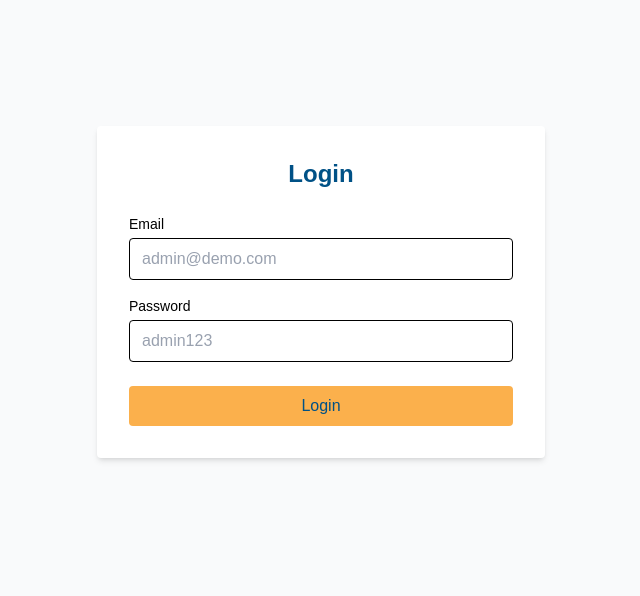
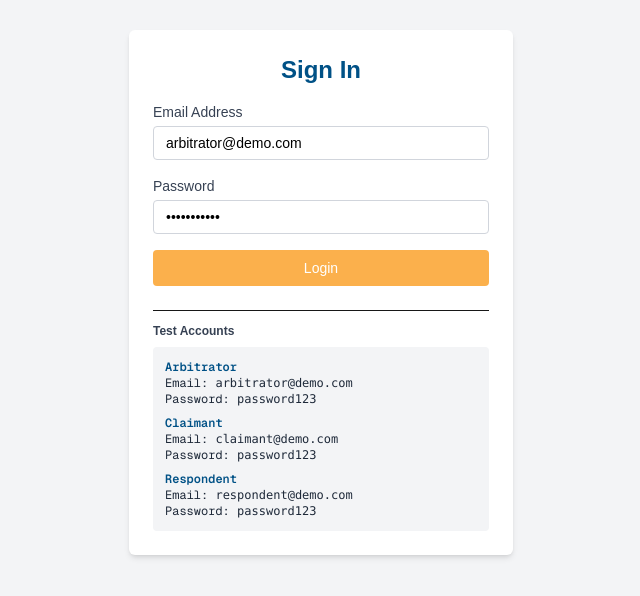
Before and after one commit to akshay0319/arbitration-scheduler, a Next.js app: page /login in a window 1280 px wide. Shown: the part 108-704 px from the top of the page, without its empty margins (319-959 px from the left). Built offline with nearby package versions, Linux system fonts and the light colour scheme.

Commit message:
login and other changes

```diff
--- a/src/app/login/page.tsx
+++ b/src/app/login/page.tsx
@@ -5,14 +5,14 @@ import { useRouter } from "next/navigation";
 
 export default function LoginPage() {
   const router = useRouter();
-  const [email, setEmail] = useState("");
-  const [password, setPassword] = useState("");
+  const [email, setEmail] = useState("arbitrator@demo.com");
+  const [password, setPassword] = useState("password123");
   const [error, setError] = useState("");
 
   const users = [
     {
-      email: "admin@demo.com",
-      password: "admin123",
+      email: "arbitrator@demo.com",
+      password: "password123",
       role: "admin",
     },
     {
@@ -45,51 +45,100 @@ export default function LoginPage() {
   };
 
   return (
-    <div className="min-h-screen flex items-center justify-center bg-gray-50">
-      <div className="bg-white p-8 rounded shadow-md w-full max-w-md">
-        <h2 className="text-2xl font-bold mb-6 text-center text-[#005186]">
-          Login
+    <div className="min-h-screen flex items-center justify-center bg-gray-100 px-2">
+      <div className="bg-white shadow-md rounded-md p-6 w-full max-w-sm">
+        <h2 className="text-2xl font-semibold text-center text-[#005186] mb-4">
+          Sign In
         </h2>
 
         {error && (
-          <div className="mb-4 text-sm text-red-600 bg-red-100 px-3 py-2 rounded border border-red-300">
+          <div
+            className="mb-3 text-sm text-red-600 bg-red-100 px-3 py-2 rounded border border-red-300"
+            role="alert"
+            aria-live="assertive"
+          >
             {error}
           </div>
         )}
 
         <form onSubmit={handleLogin} className="space-y-4">
-          <div className="mb-4">
-            <label className="block text-sm mb-1 text-black">Email</label>
+          <div>
+            <label
+              htmlFor="email"
+              className="block text-sm font-medium text-gray-700 mb-1"
+            >
+              Email Address
+            </label>
             <input
+              id="email"
               type="email"
-              className="w-full px-3 py-2 border rounded text-black placeholder-gray-400"
+              className="w-full px-3 py-1.5 border border-gray-300 rounded focus:outline-none focus:ring-2 focus:ring-[#fbb04c] text-sm text-black"
               value={email}
               onChange={(e) => setEmail(e.target.value)}
-              placeholder="admin@demo.com"
+              placeholder="Enter email"
               required
             />
           </div>
 
-          <div className="mb-6">
-            <label className="block text-sm mb-1 text-black">Password</label>
+          <div>
+            <label
+              htmlFor="password"
+              className="block text-sm font-medium text-gray-700 mb-1"
+            >
+              Password
+            </label>
             <input
+              id="password"
               type="password"
-              className="w-full px-3 py-2 border rounded text-black placeholder-gray-400"
+              className="w-full px-3 py-1.5 border border-gray-300 rounded focus:outline-none focus:ring-2 focus:ring-[#fbb04c] text-sm text-black"
               value={password}
               onChange={(e) => setPassword(e.target.value)}
-              placeholder="admin123"
+              placeholder="Enter password"
               required
             />
           </div>
 
           <button
             type="submit"
-            className="w-full py-2 rounded text-white"
-            style={{ backgroundColor: "#fbb04c", color: "#005186" }}
+            className="w-full py-2 text-sm rounded text-white font-medium transition duration-200 hover:opacity-90"
+            style={{ backgroundColor: "#fbb04c" }}
           >
             Login
           </button>
         </form>
+
+        {/* Test Accounts */}
+        <div className="mt-6 border-t pt-3">
+          <h3 className="text-xs font-semibold mb-2 text-gray-700">
+            Test Accounts
+          </h3>
+
+          <div className="bg-gray-100 rounded p-3 text-xs font-mono text-gray-800 space-y-2">
+            <div>
+              <span className="font-semibold text-[#005186]">Arbitrator</span>
+              <br />
+              Email: <code>arbitrator@demo.com</code>
+              <br />
+              Password: <code>password123</code>
+            </div>
+
+            <div>
+              <span className="font-semibold text-[#005186]">Claimant</span>
+              <br />
+              Email: <code>claimant@demo.com</code>
+              <br />
+              Password: <code>password123</code>
+            </div>
+
+            <div>
+              <span className="font-semibold text-[#005186]">Respondent</span>
+              <br />
+              Email: <code>respondent@demo.com</code>
+              <br />
+              Password: <code>password123</code>
+            </div>
+          </div>
+        </div>
       </div>
     </div>
   );
```
Also changed, not shown: src/app/components/SessionModal.jsx (+146 -94 lines), 1 other file (tests, documents, lock files or other folders).
